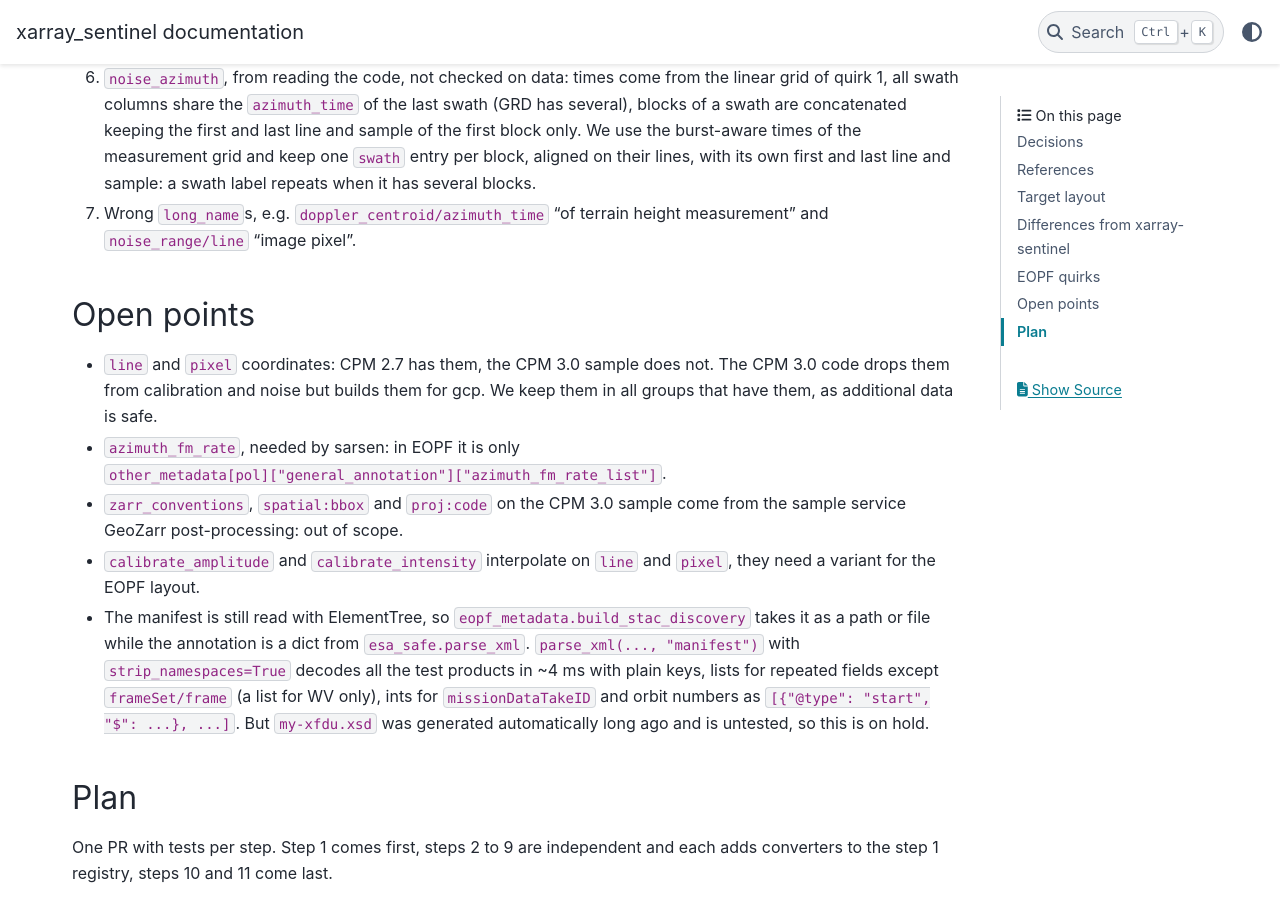
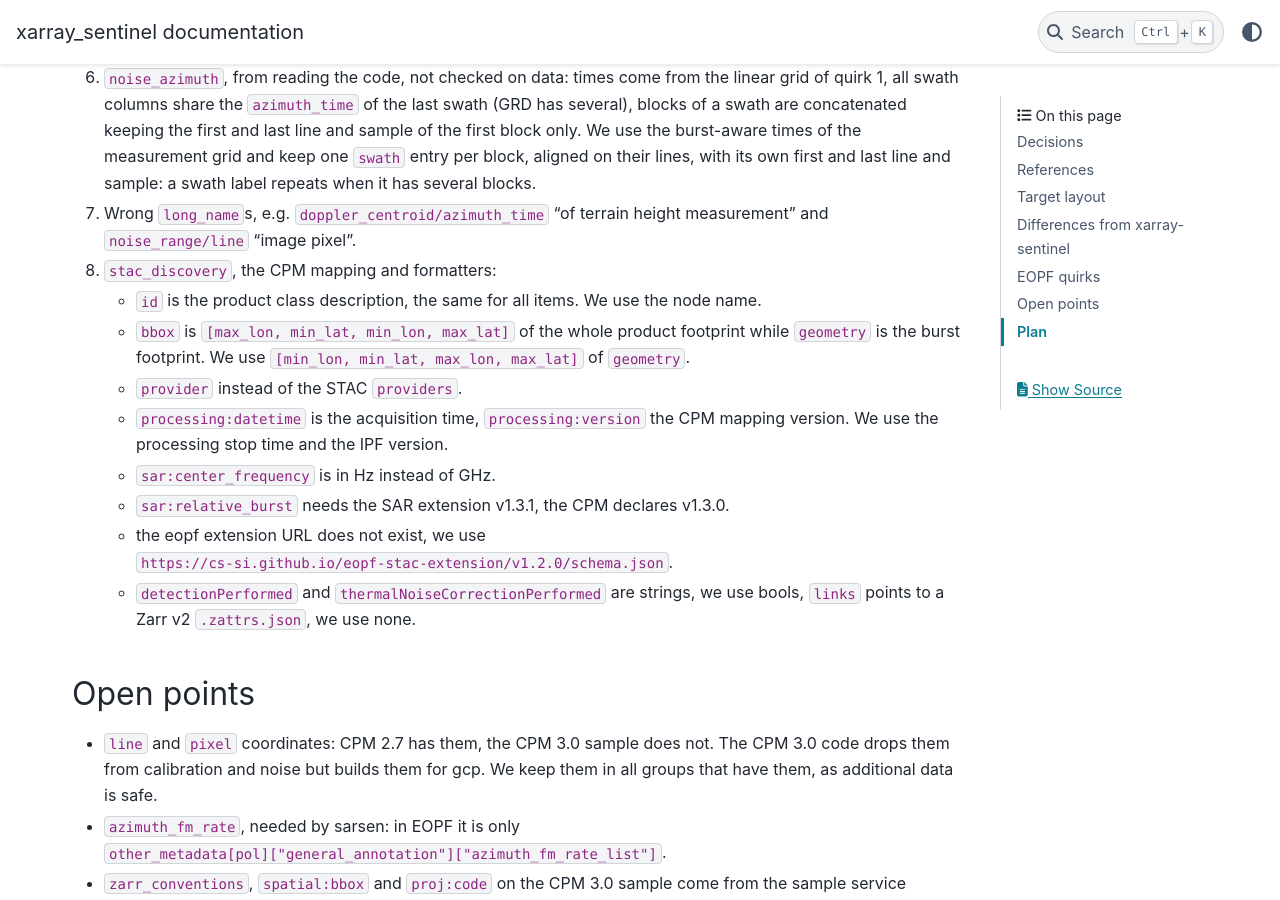
Before and after one commit to bopen/xarray-sentinel, a Sphinx documentation site: the page built from docs/DATATREE.md, in a window 1280 px wide and 900 px high, scrolled down 4436 px. Built offline with Sphinx 7.4.7 and the PyData theme 0.15.4, drawn with Linux system fonts in a browser that asks for light colours; pages that are not in the unit, such as notebooks, are missing from menus; the version number could not be read and is left out; some of the changed text lies outside the part shown.

Commit message:
Build the node stac_discovery like the CPM, fixing its STAC quirks
Co-Authored-By: Claude Opus 5.5 <noreply@anthropic.com>

```diff
--- a/docs/DATATREE.md
+++ b/docs/DATATREE.md
@@ -170,6 +170,20 @@ What we do in each case follows the decisions above.
    blocks.
 1. Wrong `long_name`s, e.g. `doppler_centroid/azimuth_time` "of terrain height
    measurement" and `noise_range/line` "image pixel".
+1. `stac_discovery`, the CPM mapping and formatters:
+   - `id` is the product class description, the same for all items. We use the node
+     name.
+   - `bbox` is `[max_lon, min_lat, min_lon, max_lat]` of the whole product footprint
+     while `geometry` is the burst footprint. We use `[min_lon, min_lat, max_lon, max_lat]` of `geometry`.
+   - `provider` instead of the STAC `providers`.
+   - `processing:datetime` is the acquisition time, `processing:version` the CPM mapping
+     version. We use the processing stop time and the IPF version.
+   - `sar:center_frequency` is in Hz instead of GHz.
+   - `sar:relative_burst` needs the SAR extension v1.3.1, the CPM declares v1.3.0.
+   - the eopf extension URL does not exist, we use
+     `https://cs-si.github.io/eopf-stac-extension/v1.2.0/schema.json`.
+   - `detectionPerformed` and `thermalNoiseCorrectionPerformed` are strings, we use
+     bools, `links` points to a Zarr v2 `.zattrs.json`, we use none.
 
 ## Open points
 
@@ -246,14 +260,21 @@ adds converters to the step 1 registry, steps 10 and 11 come last.
    variable is `slc` or `grd` with only `long_name`, `line` and `pixel` as additional
    coordinates and the CPM chunks. SM and GRD are one image. WV is not supported yet, as
    xarray-sentinel finds one annotation per WV swath instead of one per vignette.
-1. Attributes, in three parts:
-   1. `stac_discovery` of root and nodes following the CPM mapping keys
-      `stac_discovery`, `stac_discovery_annotation` and
-      `stac_discovery_annotation_manifest`, extending `eopf_metadata.build_stac_discovery`.
-   1. `other_metadata` extending `eopf_metadata.build_other_metadata`: `burst_timing`
-      with the node's burst merged in, drop empty `swath_merging` and the CPM
-      `DEPRECATED_ATTRS`, numeric lists instead of `$` strings, `t_0` as `t0`.
-   1. `processing_history`.
+1. Attributes, in four parts. `tests/data/eopf/S01SIWSLC_target_attrs.json` holds the
+   key and type tree of the node attributes, the CPM 3.0 burst node with our deliberate
+   differences.
+   1. Done: node `stac_discovery`, `eopf_metadata.build_stac_discovery` following the
+      CPM mapping keys `stac_discovery`, `stac_discovery_annotation` and
+      `stac_discovery_annotation_manifest`, quirk 8. `geometry` is the node footprint
+      interpolated from the GCPs, `sar:relative_burst` is set when the product has
+      burst ids. The items validate against the declared STAC extensions.
+   1. root `stac_discovery` and `other_metadata`.
+   1. node `other_metadata` extending `eopf_metadata.build_other_metadata`:
+      `eopf_category`, `title`, `image_number`, `burst_timing` with the node's burst
+      merged in, drop empty `swath_merging`, numeric lists instead of `$` strings,
+      `t_0` as `t0`. We keep the CPM `DEPRECATED_ATTRS`.
+   1. `processing_history`, by level from the manifest as in CPM 2.7, the CPM 3.0 one
+      is a single `"Unknown"` entry.
 1. API and docs: `Sentinel1Backend.open_datatree` and `open_groups_as_dict`, README,
    this file.
 1. Validation: convert one or two full SAFE products with CPM 3.0 in a throwaway
```
Also changed, not shown: 5 other files.
